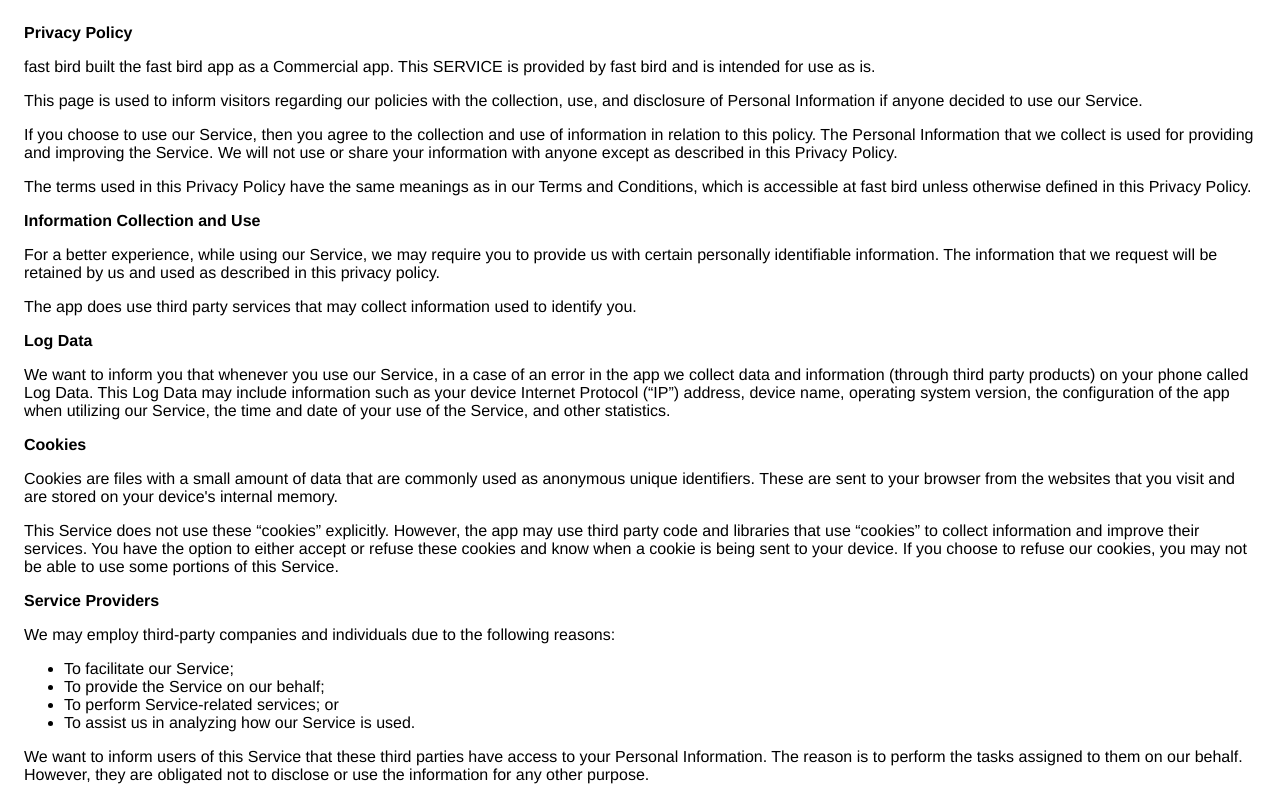
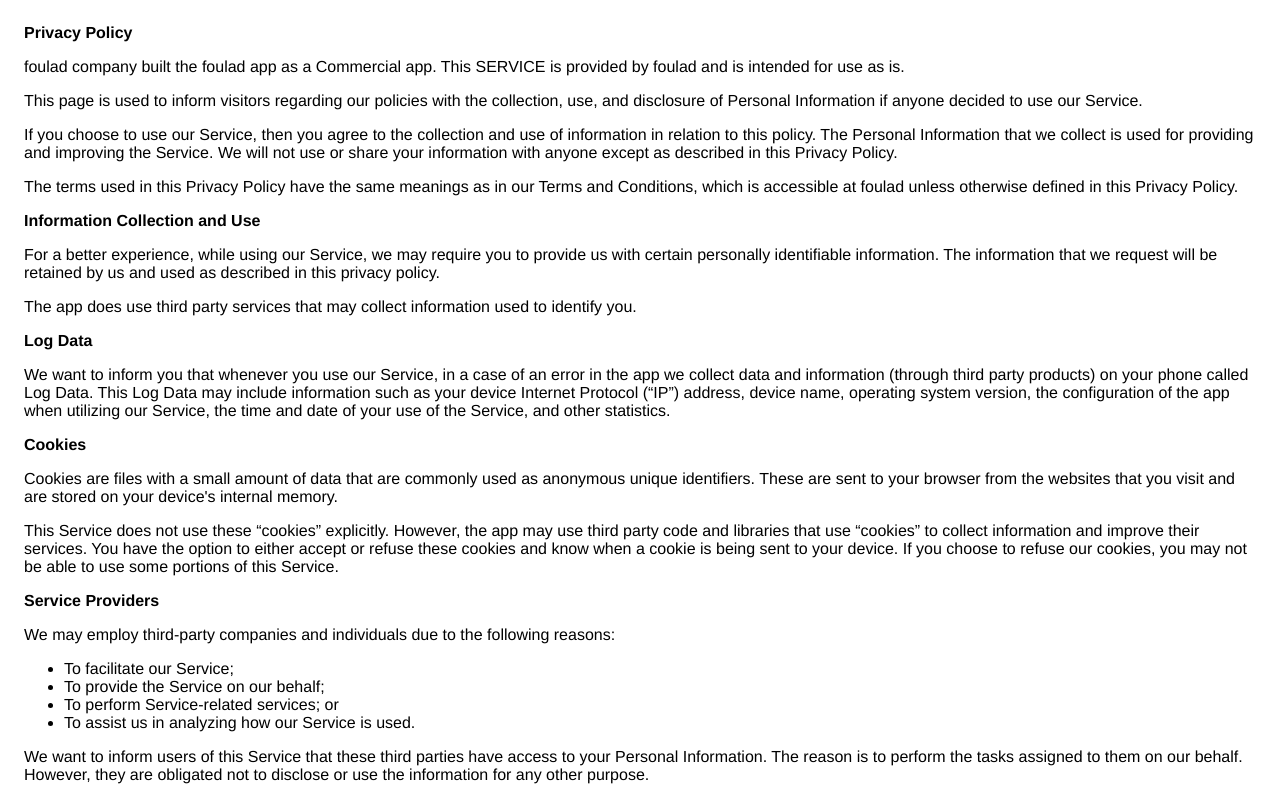
Before and after one commit to ahmed-foulad20/foulad_Privacy, a plain HTML site: page index.html in a window 1280 px wide. Shown: the top 797 px of the page. Drawn offline with Linux system fonts and the light colour scheme.

Commit message:
Update index.html

```diff
--- a/index.html
+++ b/index.html
@@ -8,9 +8,9 @@
     </head>
     <body>
     <strong>Privacy Policy</strong> <p>
-                  fast bird built the fast bird app as
+                  foulad company built the foulad app as
                   a Commercial app. This SERVICE is provided by
-                  fast bird  and is intended for use as
+                  foulad and is intended for use as
                   is.
                 </p> <p>
                   This page is used to inform visitors regarding our
@@ -25,7 +25,7 @@
                 </p> <p>
                   The terms used in this Privacy Policy have the same meanings
                   as in our Terms and Conditions, which is accessible at
-                  fast bird unless otherwise defined in this Privacy Policy.
+                  foulad unless otherwise defined in this Privacy Policy.
                 </p> <p><strong>Information Collection and Use</strong></p> <p>
                   For a better experience, while using our Service, we
                   may require you to provide us with certain personally
```
